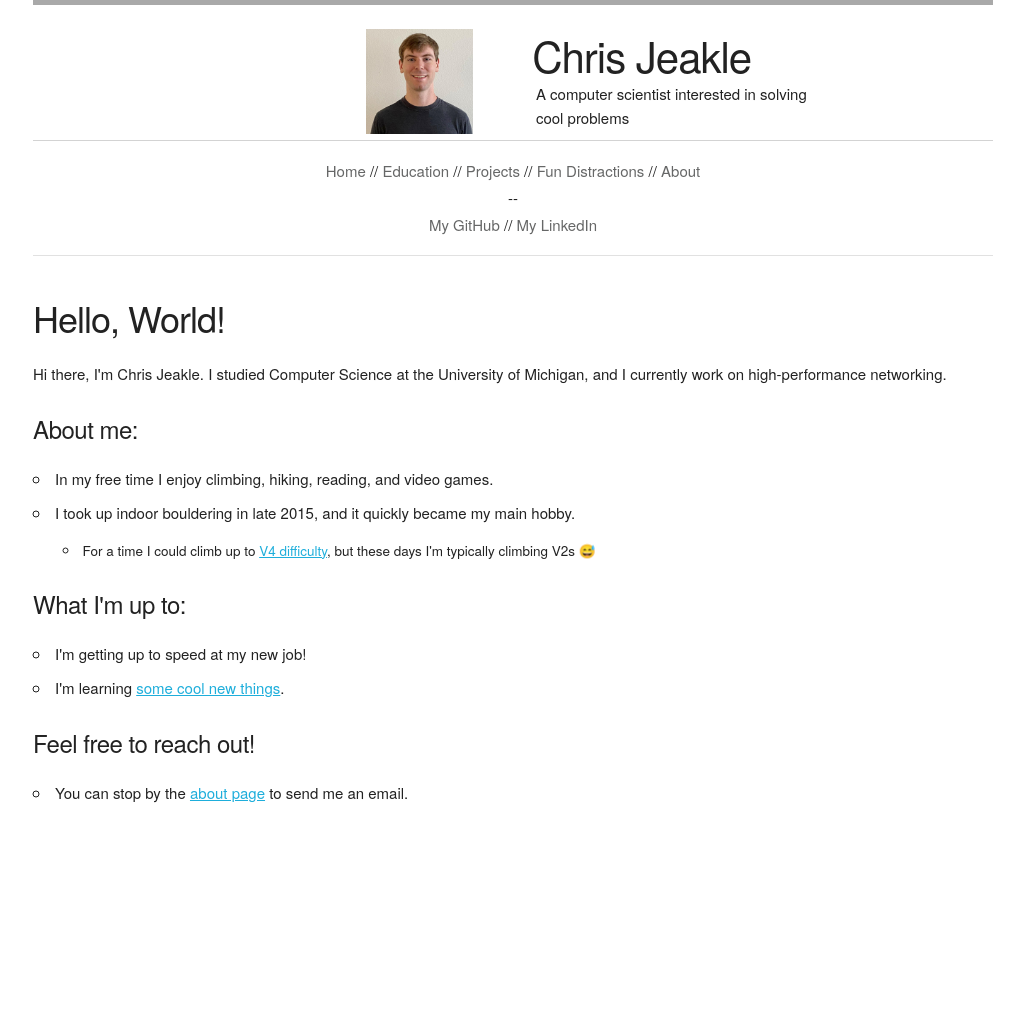
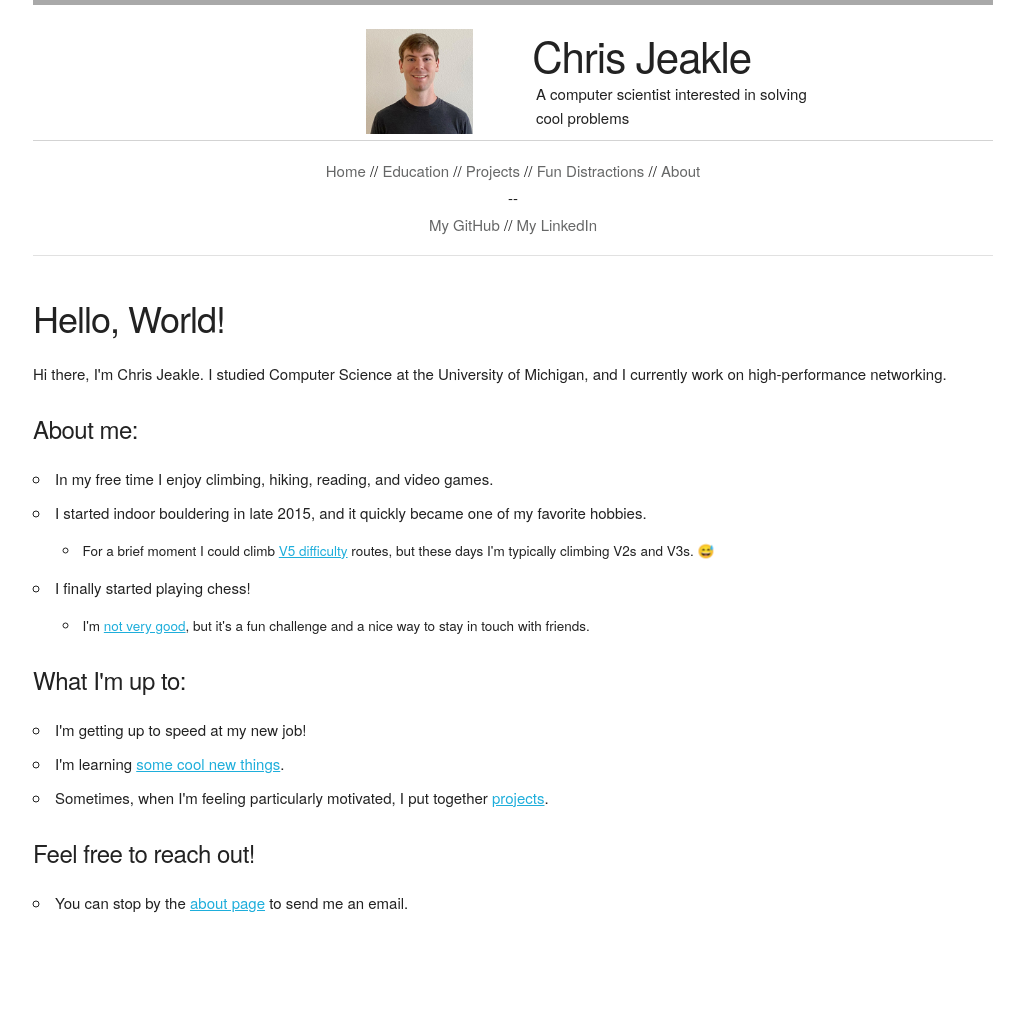
Before and after one commit to cjjeakle/cjjeakle.github.io, a Jekyll site: the page built from index.html, in a window 1280 px wide. Shown: the whole page, without its empty margins (127-1151 px from the left). Built offline with Jekyll 4.4.1, drawn with Linux system fonts in a browser that asks for light colours; nearby versions of some CDN libraries; before the commit the page ends 902 px from its top, so only the background shows below that.

Commit message:
Update the home page:
* Note that I'm playing chess
* Mention that sometimes I work on projects
* Improve wording

```diff
--- a/index.html
+++ b/index.html
@@ -16,13 +16,19 @@ layout: default
     <h5>About me:</h5>
     <ul>
       <li>In my free time I enjoy climbing, hiking, reading, and video games.</li>
-      <li>I took up indoor bouldering in late 2015, and it quickly became my main hobby.
+      <li>I started indoor bouldering in late 2015, and it quickly became one of my favorite hobbies.
         <ul>
           <li>
-            For a time I could climb up to
-            <a href="https://www.rei.com/learn/expert-advice/climbing-bouldering-rating.html">V4 difficulty</a>,
-            but these days I'm typically climbing V2s 😅
+            For a brief moment I could climb
+            <a href="https://www.rei.com/learn/expert-advice/climbing-bouldering-rating.html">V5 difficulty</a> routes,
+            but these days I'm typically climbing V2s and V3s. 😅
           </li>
+        </ul>
+      </li>
+      <li>
+        I finally started playing chess!
+        <ul>
+          <li>I'm <a href="https://lichess.org/@/PNWchris">not very good</a>, but it's a fun challenge and a nice way to stay in touch with friends.</li>
         </ul>
       </li>
     </ul>
@@ -33,6 +39,7 @@ layout: default
     <ul>
       <li>I'm getting up to speed at my new job!</li>
       <li>I'm learning <a href="/education/">some cool new things</a>.</li>
+      <li>Sometimes, when I'm feeling particularly motivated, I put together <a href="/projects/">projects</a>.</li>
     </ul>
   </p>
 
```
